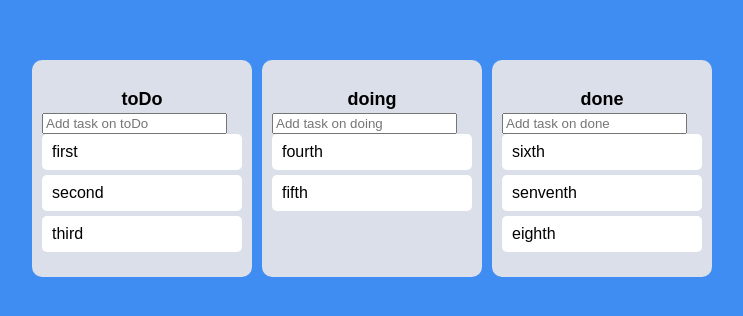
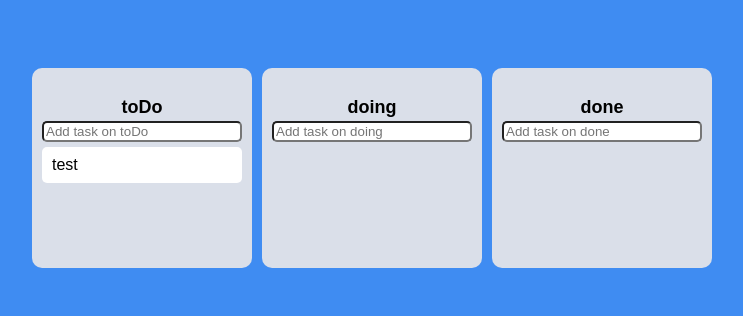
Before and after one commit to junha6316/react-tutorial, a React (Create React App) app in the folder trello/: page / in a window 1280 px wide. Shown: the part 232-548 px from the top of the page, without its empty margins (268-1011 px from the left). Built offline with nearby package versions, Linux system fonts and the light colour scheme.

Commit message:
추가: Create Todo

```diff
--- a/trello/src/App.tsx
+++ b/trello/src/App.tsx
@@ -97,12 +97,14 @@ function App() {
   const toDoCategories = Object.keys(toDos);
 
   const onDragEnd = (info: DropResult) => {
-    const { destination, draggableId, source } = info;
+    const { destination, draggableId: text, source } = info;
+
     if (destination?.droppableId === source.droppableId) {
       setToDoItems((oldToDos) => {
         const boardCopy = [...oldToDos[source.droppableId]];
+        const taskObj = boardCopy[source.index]
         boardCopy.splice(source.index, 1);
-        boardCopy.splice(destination.index, 0, draggableId);
+        boardCopy.splice(destination.index, 0,taskObj);
         return {
           ...oldToDos,
           [source.droppableId]: boardCopy,
@@ -113,8 +115,9 @@ function App() {
         setToDoItems((oldToDos) => {
           const sourceBoard = [...oldToDos[source.droppableId]];
           const targetBoard = [...oldToDos[destination?.droppableId]];
+          const taskObj = sourceBoard[source.index]
           sourceBoard.splice(source.index, 1);
-          targetBoard.splice(destination.index, 0, draggableId);
+          targetBoard.splice(destination.index, 0, taskObj);
           return {
             ...oldToDos,
             [source.droppableId]: sourceBoard,
--- a/trello/src/atoms.ts
+++ b/trello/src/atoms.ts
@@ -17,15 +17,19 @@ export const hourSelector = selector<number>({
   },
 });
 
+export interface ITodo {
+  id: number;
+  text: string;
+}
 interface IToDoState {
-  [key: string]: string[];
+  [key: string]: ITodo[];
 }
 
 export const toDoItemsState = atom<IToDoState>({
   key: 'toDoItems',
   default: {
-    toDo: ['first', 'second', 'third'],
-    doing: ['fourth', 'fifth'],
-    done: ['sixth', 'senventh', 'eighth'],
+    toDo: [{id:1, text:'test'}],
+    doing: [],
+    done: [],
   },
 });
--- a/trello/src/components/Board.tsx
+++ b/trello/src/components/Board.tsx
@@ -1,7 +1,9 @@
 import { useRef } from 'react';
 import { Droppable } from 'react-beautiful-dnd';
 import { useForm } from 'react-hook-form';
+import { useRecoilState, useSetRecoilState } from 'recoil';
 import styled from 'styled-components';
+import { ITodo, toDoItemsState } from '../atoms';
 import DraggableCard from './DraggableCard';
 
 const Wrapper = styled.div`
@@ -39,9 +41,17 @@ const Title = styled.h1`
 
 const Form = styled.form`
   width: 100%;
+  margin-bottom: 5px;
 `;
+
+const CreateToDoInput = styled.input`
+    width:100%;
+    border-radius: 5px;
+    height: 100%
+    padding: 5px 5px;
+`
 interface IBoardProps {
-  toDos: string[];
+  toDos: ITodo[];
   boardId: string;
 }
 
@@ -50,16 +60,23 @@ interface IForm {
 }
 
 function DroppableBoard({ toDos, boardId }: IBoardProps) {
+  const  setToDos= useSetRecoilState(toDoItemsState)
   const { register, handleSubmit, setValue } = useForm<IForm>();
 
   const onValid = ({ toDo }: IForm) => {
+    const newToDo = {
+      id: Date.now(),
+      text: toDo
+    }
+    setToDos(oldBoards => {return {...oldBoards, [boardId]: [...oldBoards[boardId], newToDo]}})
+
     setValue('toDo', '');
   };
   return (
     <Wrapper>
       <Title>{boardId}</Title>
       <Form onSubmit={handleSubmit(onValid)}>
-        <input
+        <CreateToDoInput
           {...register('toDo', { required: true })}
           type="text"
           placeholder={`Add task on ${boardId}`}
@@ -75,7 +92,7 @@ function DroppableBoard({ toDos, boardId }: IBoardProps) {
           >
             {toDos.map((toDo, idx) => {
               return (
-                <DraggableCard key={toDo} index={idx} draggableId={toDo} />
+                <DraggableCard key={toDo.text} index={idx} draggableId={toDo.text} />
               );
             })}
             {provided.placeholder}
```
